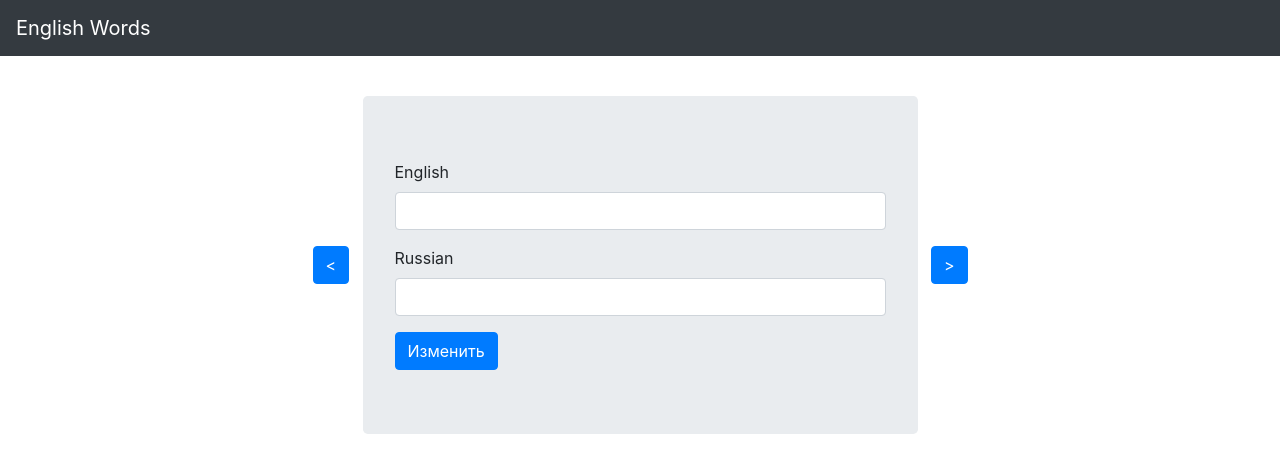
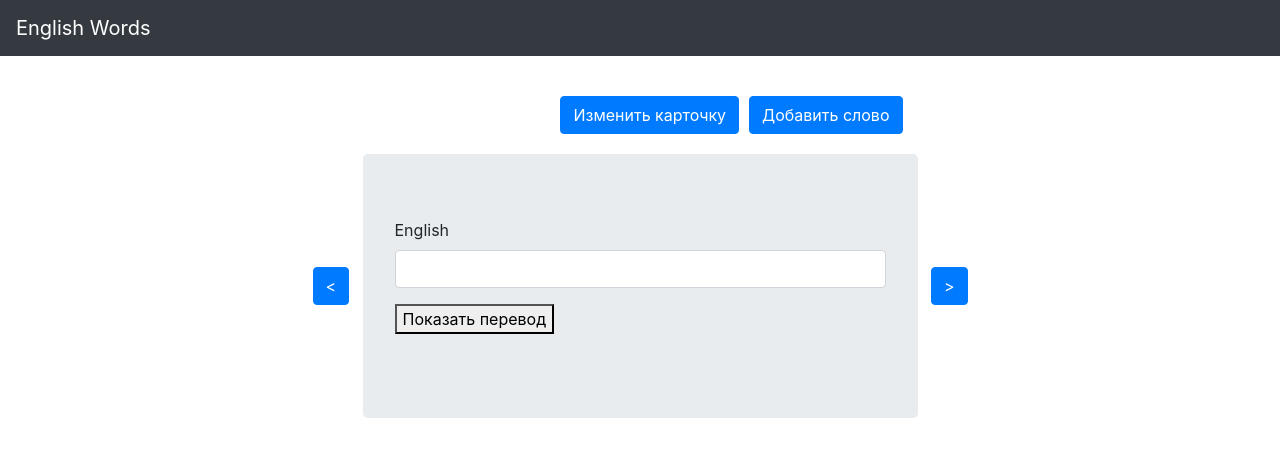
Before and after one commit to ElenaMalyugina/words, an Angular app in the folder front/: page /card/1 in a window 1280 px wide. Shown: the top 472 px of the page. Built offline with nearby package versions, Linux system fonts and the light colour scheme; no server answers.

Commit message:
добавление слова

```diff
--- a/front/src/app/card/card.component.html
+++ b/front/src/app/card/card.component.html
@@ -1,13 +1,24 @@
+<div class="container-buttons col-6" *ngIf="getId()!='0'" >
+  <button class="btn btn-primary" (click)="updateWord()">Изменить карточку</button>
+  <button class="btn btn-primary" (click)="isUpdate=false" [routerLink]="['/card/0']">Добавить слово</button>
+</div>
 <form class="jumbotron col-6">
   <div class="form-group">
     <label for="english">English</label>
-    <input class="form-control" [(ngModel)]="card.englishWord" name="english">
+    <input class="form-control" [(ngModel)]="card.englishWord" name="english" [disabled]="disabledInput">
   </div>
   <div class="form-group">
+    <button [hidden]="isUpdate || isNewWord" (click)="toggleShowRussian()">{{cardService.showRussian? 'Скрыть перевод': 'Показать перевод'}}</button>
+  </div>
+  <div class="form-group" [hidden]="!cardService.showRussian && !isUpdate && !isNewWord">
       <label for="russian">Russian</label>
-      <input class="form-control" [(ngModel)]="card.russianWord" name="russian">
+      <input class="form-control" [(ngModel)]="card.russianWord" name="russian" [disabled]="disabledInput">
   </div>
-  <button class="btn btn-primary" (click)="updateWord()">Изменить</button>
+  <div class="container-buttons">
+    <button class="btn btn-primary" [hidden]="!isNewWord" (click)="sendNewWord()">Создать</button>
+    <button class="btn btn-primary" [hidden]="!isUpdate" (click)="sendUpdate()">Отправить</button>
+    <button class="btn btn-primary" [hidden]="!isUpdate&&!isNewWord" (click)="cancel()">Отмена</button>
+  </div>
   <a href="#" [routerLink]="[prevLink]" class="btn btn-primary link link-prev"><</a>
   <a href="#" [routerLink]="[nextLink]" class="btn btn-primary link link-next">></a>
 </form>
--- a/front/src/app/card/card.component.scss
+++ b/front/src/app/card/card.component.scss
@@ -1,3 +1,14 @@
+.container-buttons{
+    text-align: right;
+    margin-bottom: 20px;
+    margin-right: auto;
+    margin-left: auto;
+
+    button{
+        margin-left: 10px;
+    }
+}
+
 form{
     margin: 0 auto;
     position: relative;
@@ -16,3 +27,7 @@ form{
 .link-next{
     right: -50px;
 }
+
+.form-control:disabled{
+    background: #fff;
+}
--- a/front/src/app/card/card.component.ts
+++ b/front/src/app/card/card.component.ts
@@ -12,10 +12,13 @@ import { strictEqual } from 'assert';
 })
 export class CardComponent implements OnInit {
 
-  card: CardModel = new CardModel();
+  card: CardModel = new CardModel('', '');
   cardsLength: number;
+  disabledInput: boolean = true;
+  isUpdate: boolean = false;
+  isNewWord: boolean = false;
 
-  constructor(private cardService: CardService, private actvatedRoute: ActivatedRoute){}
+  constructor(private cardService: CardService, private actvatedRoute: ActivatedRoute, private router: Router){}
 
   get prevLink(){
     let prevInd=parseInt(this.getId())-1;
@@ -46,6 +49,7 @@ export class CardComponent implements OnInit {
 
   public getWord(){
     let i=this.getId();
+    if(i!='0'){
       this.cardService.getCardData(i)
         .subscribe(
           (resp: CardResponse)=>{
@@ -59,21 +63,56 @@ export class CardComponent implements OnInit {
         }
       )
     }
+    else{
+      this.addWord();
+    }
+  }
+
+  public addWord(){
+    this.card=new CardModel('','');
+    this.isNewWord = true;
+    this.isUpdate = false;
+    this.disabledInput = false;
+  }
+
+  sendNewWord(){
+    this.cardService.postCardData(this.card)
+      .subscribe((resp)=>{
+        console.log(resp);
+        this.router.navigate(['/card/'+resp['id']]);
+
+      });
+  }
 
   public updateWord(){
+    this.isUpdate = true;
+    this.isNewWord =false;
+    this.disabledInput = false;
+  }
+
+  sendUpdate(){
     this.cardService.updateCardData(this.card)
       .subscribe(
         (resp)=>{
-          console.log(resp);
+          this.getWord();
+          this.isUpdate= false;
         },
         (err)=>console.log(err)
     )
+  }
+
+  public toggleShowRussian(){
+    this.cardService.showRussian=!this.cardService.showRussian;
+  }
+
+  public cancel(){
+    this.isUpdate=false;
+    this.isNewWord=false;
+
+    if(this.getId()=='0'){
+      this.router.navigate(['card/1'])
 
     }
 
-
-
-
-
-
   }
+}
--- a/front/src/app/card/card.service.ts
+++ b/front/src/app/card/card.service.ts
@@ -5,6 +5,8 @@ import { CardModel, CardResponse } from "../models/cardModel";
 
 @Injectable()
 export class CardService{
+    showRussian: boolean;
+
     constructor(private http: HttpClient){ }
 
     public getCardData(id): Observable<CardResponse> {
--- /dev/null
+++ b/front/src/app/general/general.component.html
@@ -0,0 +1,6 @@
+<ul class="nav">
+  <li class="nav-item">
+    <a class="nav-link" href="#" [routerLink]="['/card/1']">Карточки</a>
+  </li>
+
+</ul>
--- /dev/null
+++ b/front/src/app/general/general.component.ts
@@ -0,0 +1,15 @@
+import { Component, OnInit } from '@angular/core';
+
+@Component({
+  selector: 'app-general',
+  templateUrl: './general.component.html',
+  styleUrls: ['./general.component.scss']
+})
+export class GeneralComponent implements OnInit {
+
+  constructor() { }
+
+  ngOnInit() {
+  }
+
+}
--- a/front/src/app/models/cardModel.ts
+++ b/front/src/app/models/cardModel.ts
@@ -2,6 +2,11 @@ export class CardModel{
     id: string;
     englishWord: string;
     russianWord: string;
+
+    constructor(englishWord, russianWord){
+        this.englishWord=englishWord;
+        this.russianWord=russianWord;
+    }
 }
 
 export interface CardResponse{
```
Also changed, not shown: front/src/app/app.module.ts (+7 -1 lines), front/src/app/general/general.component.scss (added), 2 other files (tests, documents, lock files or other folders). Lines whose indentation alone changed are shown as unchanged.
